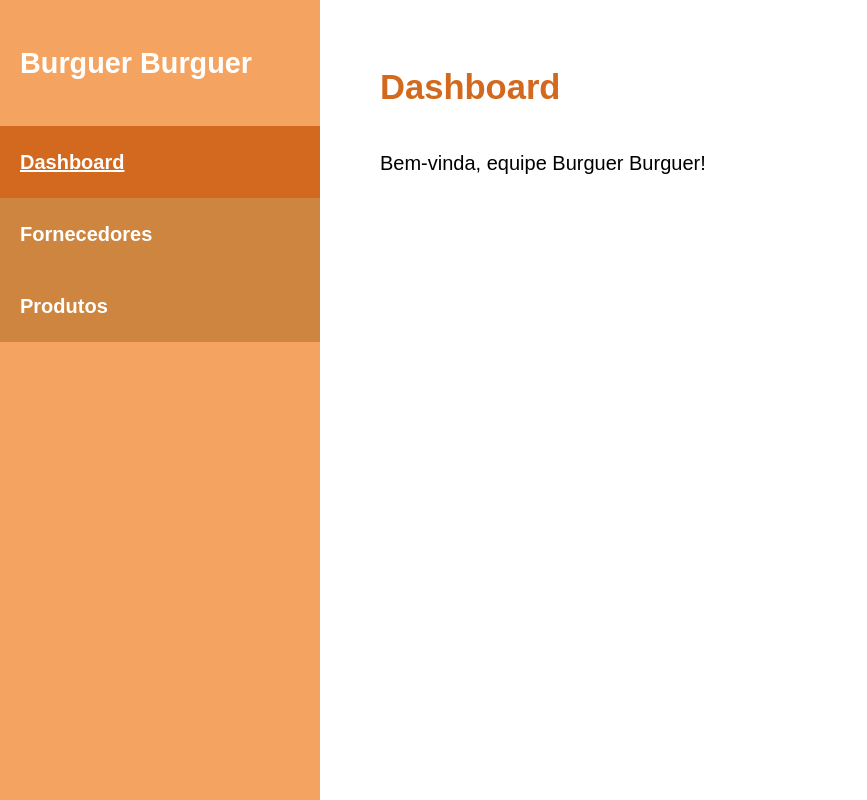
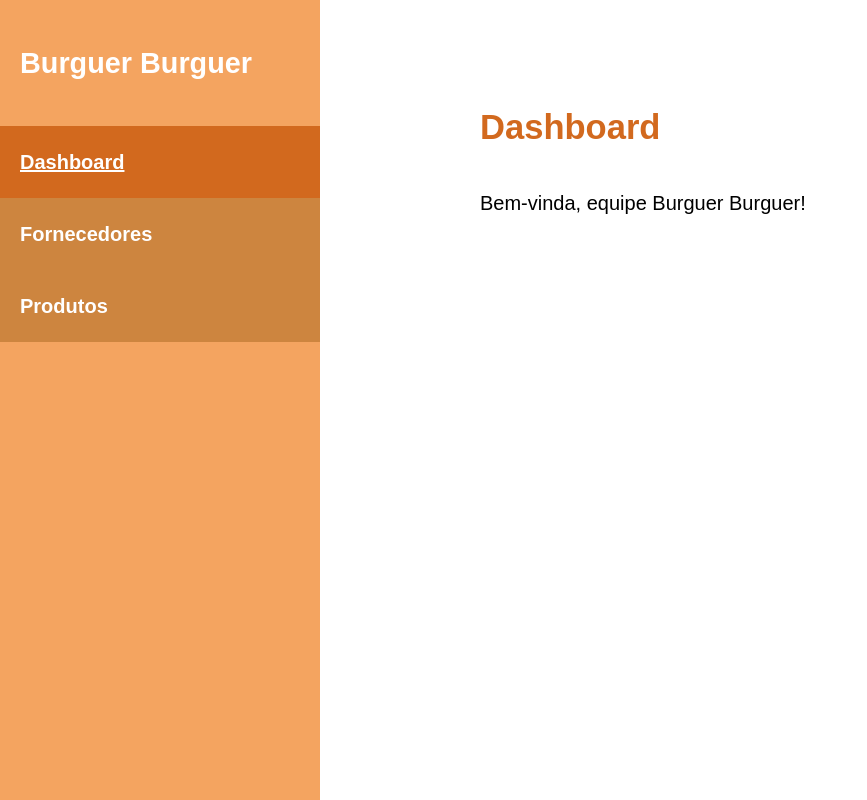
Before and after one commit to thirdendeal/dashboard-app, a PHP site: page / in a window 1280 px wide. Shown: the whole page, without its empty margins (0-867 px from the left). Run offline with PHP 8.4, Linux system fonts and the light colour scheme.

Commit message:
Add max-width content container

```diff
--- a/adicionar-fornecedor/index.php
+++ b/adicionar-fornecedor/index.php
@@ -13,14 +13,15 @@
   <link rel="stylesheet" href="/css/layouts/default.css">
 </head>
 
-<body>
+<body class="body">
 
   <?php
   $currentTab = 2;
   include $_SERVER['DOCUMENT_ROOT'] . "/include/aside.php";
   ?>
 
-  <main>
+  <main class="main">
+    <div class="container">
       <h1>Adicionar Fornecedor</h1>
       <br>
 
@@ -49,6 +50,7 @@
 
         <input class="green-button" type="submit" value="Registrar Fornecedor" />
       </form>
+    </div>
   </main>
 </body>
 
--- a/adicionar-produto/index.php
+++ b/adicionar-produto/index.php
@@ -13,14 +13,15 @@
   <link rel="stylesheet" href="/css/layouts/default.css">
 </head>
 
-<body>
+<body class="body">
 
   <?php
   $currentTab = 3;
   include $_SERVER['DOCUMENT_ROOT'] . "/include/aside.php";
   ?>
 
-  <main>
+  <main class="main">
+    <div class="container">
       <h1>Adicionar Produto</h1>
       <br>
 
@@ -44,6 +45,7 @@
 
         <input class="green-button" type="submit" value="Registrar Produto" />
       </form>
+    </div>
   </main>
 </body>
 
--- a/css/layouts/default.css
+++ b/css/layouts/default.css
@@ -128,11 +128,16 @@ main {
   flex-grow: 1;
   height: 100vh;
   overflow-y: scroll;
-  padding: 3rem;
+  padding: 5rem 3rem;
 }
 
 h1 {
   color: chocolate;
+}
+
+.container {
+  margin: auto;
+  max-width: 32rem;
 }
 
 /* ------------------------------------------------------------------ */
--- a/fornecedores/index.php
+++ b/fornecedores/index.php
@@ -13,14 +13,15 @@
   <link rel="stylesheet" href="/css/layouts/default.css">
 </head>
 
-<body>
+<body class="body">
 
   <?php
   $currentTab = 2;
   include $_SERVER['DOCUMENT_ROOT'] . "/include/aside.php";
   ?>
 
-  <main>
+  <main class="main">
+    <div class="container">
       <h1>Fornecedores</h1>
       <br>
 
@@ -30,6 +31,7 @@
       <div class="empty-table-view">
         Nenhum fornecedor encontrado :(
       </div>
+    </div>
   </main>
 </body>
 
--- a/include/aside.php
+++ b/include/aside.php
@@ -1,4 +1,4 @@
-<aside>
+<aside class="aside">
   <h2 class="logotype">Burguer Burguer</h2>
 
   <?php
--- a/index.php
+++ b/index.php
@@ -13,19 +13,21 @@
   <link rel="stylesheet" href="/css/layouts/default.css">
 </head>
 
-<body>
+<body class="body">
 
   <?php
   $currentTab = 1;
   include $_SERVER['DOCUMENT_ROOT'] . "/include/aside.php";
   ?>
 
-  <main>
-    <h1>Dashboard</h1>
+  <main class="main">
+    <div class="container">
+      <h1>Dashboard</h1>
 
-    <br>
+      <br>
 
-    <p>Bem-vinda, equipe Burguer Burguer!</p>
+      <p>Bem-vinda, equipe Burguer Burguer!</p>
+    </div>
   </main>
 </body>
 
--- a/produtos/index.php
+++ b/produtos/index.php
@@ -13,14 +13,15 @@
   <link rel="stylesheet" href="/css/layouts/default.css">
 </head>
 
-<body>
+<body class="body">
 
   <?php
   $currentTab = 3;
   include $_SERVER['DOCUMENT_ROOT'] . "/include/aside.php";
   ?>
 
-  <main>
+  <main class="main">
+    <div class="container">
       <h1>Produtos</h1>
       <br>
 
@@ -30,6 +31,7 @@
       <div class="empty-table-view">
         Nenhum produto encontrado :(
       </div>
+    </div>
   </main>
 </body>
 
```
Lines whose indentation alone changed are shown as unchanged.
